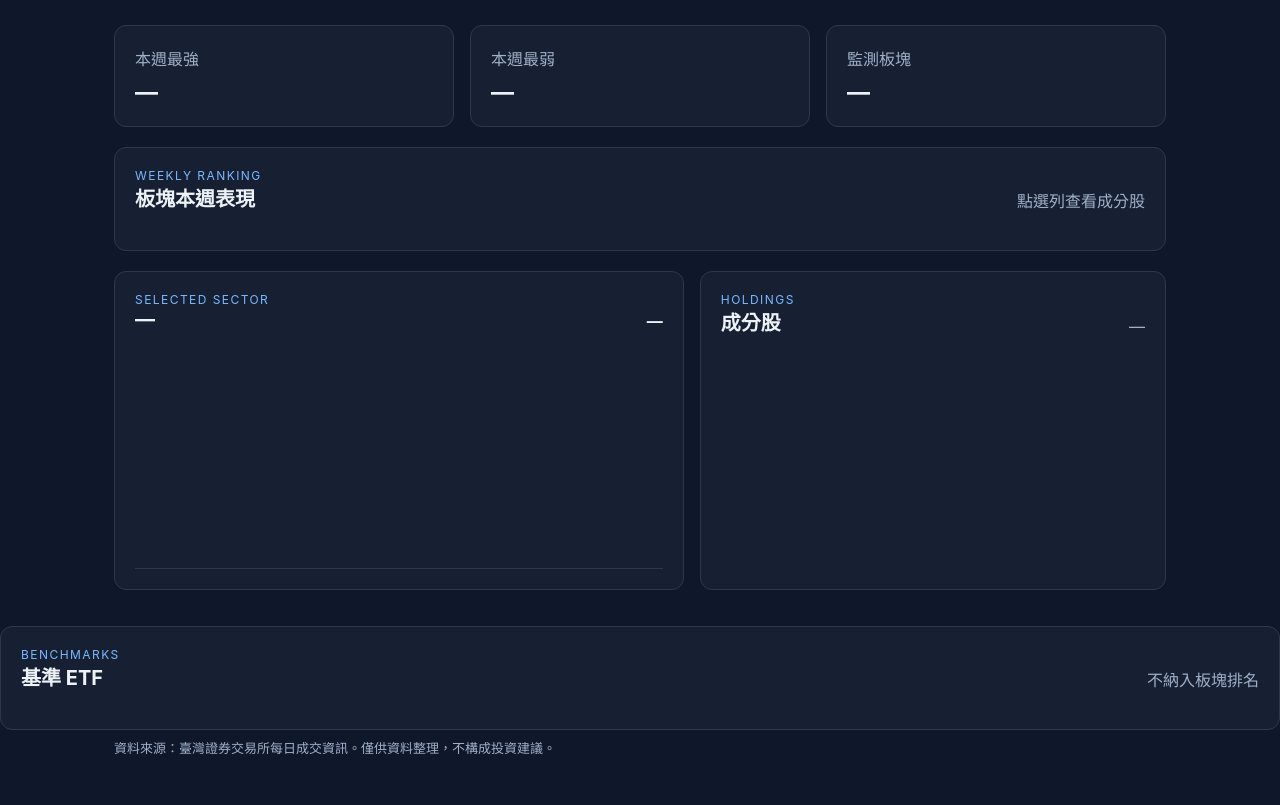
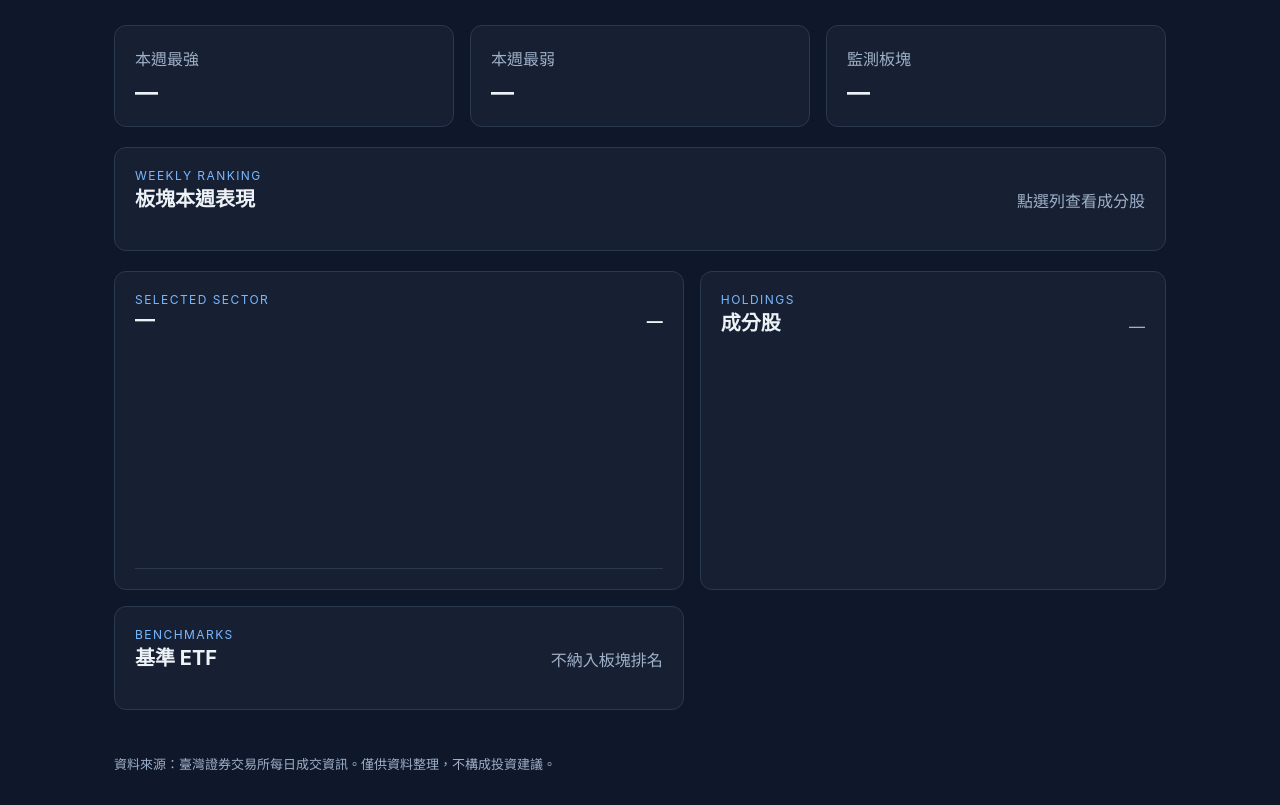
Before and after one commit to ww098/stock.tw, a plain HTML site: page index.html in a window 1280 px wide. Shown: the part 165-970 px from the top of the page. Drawn offline with Linux system fonts and the light colour scheme.

Commit message:
Update index.html

```diff
--- a/index.html
+++ b/index.html
@@ -84,12 +84,7 @@
         </div>
         <div id="holdings" class="holdings"></div>
       </article>
-    </section>
-  </main>
 
-  <script src="app.js"></script>
-</body>
-</html>
     <section class="panel"><div class="section-heading"><div><p class="eyebrow">BENCHMARKS</p><h2>基準 ETF</h2></div><p>不納入板塊排名</p></div><div id="benchmarks" class="benchmark-grid"></div></section>
   </main>
   <footer>資料來源：臺灣證券交易所每日成交資訊。僅供資料整理，不構成投資建議。</footer>
```
